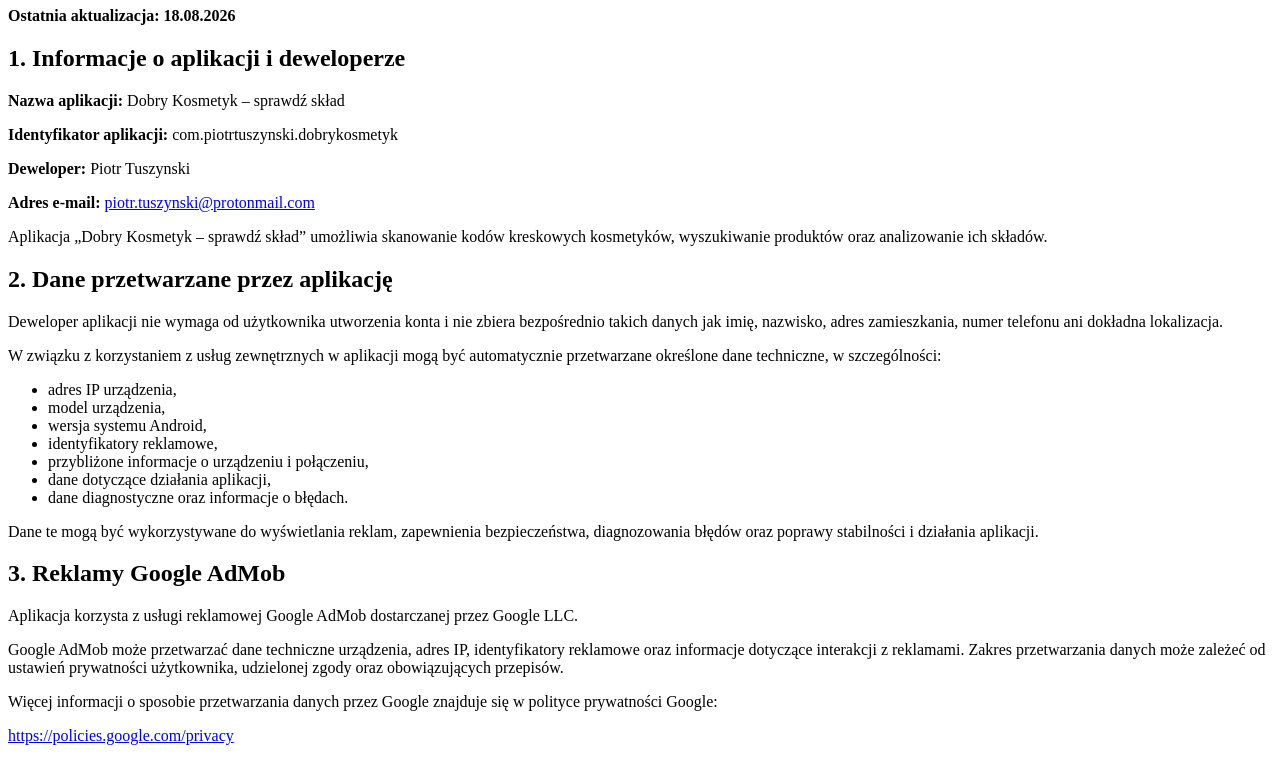
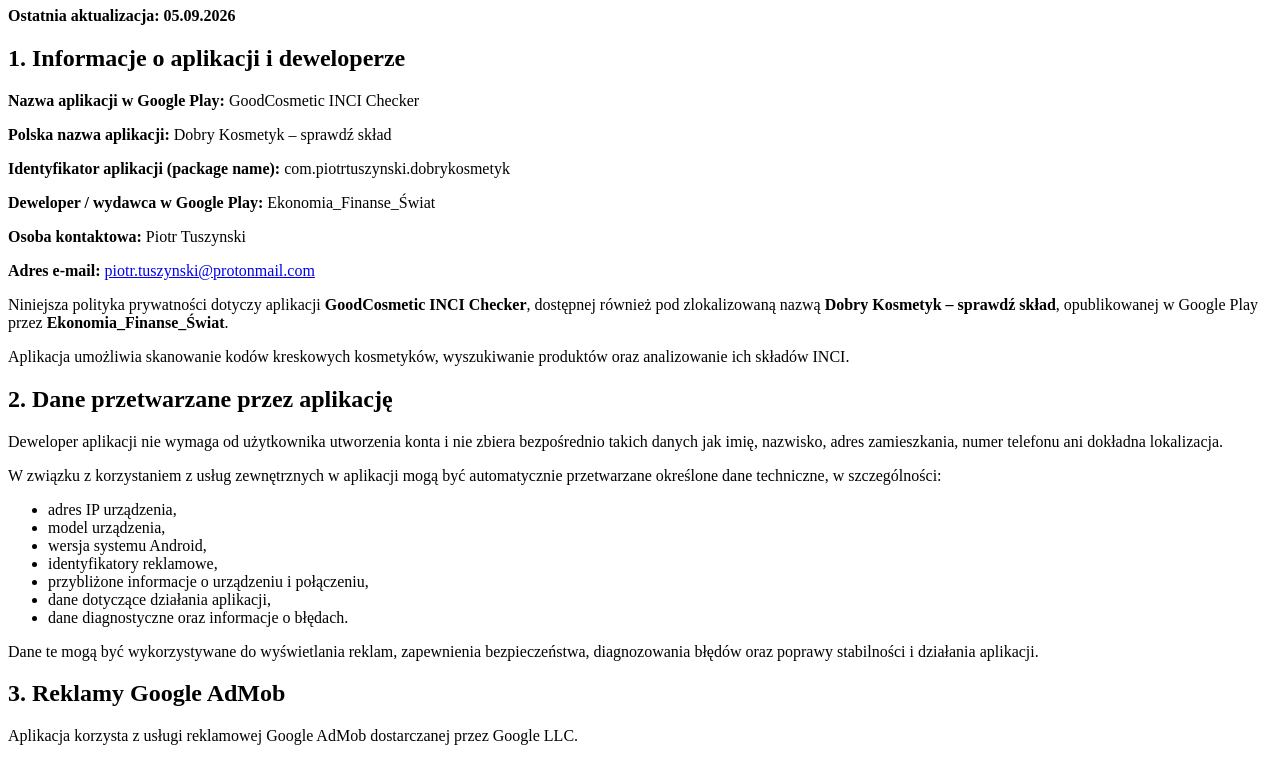
Before and after one commit to Piotr8787/piotr8787.github.io, a plain HTML site: page index.html in a window 1280 px wide. Shown: the part 73-831 px from the top of the page. Drawn offline with Linux system fonts and the light colour scheme.

Commit message:
Update index.html
Updated privacy policy to match Google Play app name and developer details.

```diff
--- a/index.html
+++ b/index.html
@@ -3,28 +3,38 @@
 <head>
     <meta charset="UTF-8">
     <meta name="viewport" content="width=device-width, initial-scale=1.0">
-    <title>Polityka prywatności – Dobry Kosmetyk – sprawdź skład</title>
+    <title>Polityka prywatności – GoodCosmetic INCI Checker / Dobry Kosmetyk</title>
 </head>
 
 <body>
-    <h1>Polityka prywatności – Dobry Kosmetyk – sprawdź skład</h1>
+    <h1>Polityka prywatności – GoodCosmetic INCI Checker</h1>
 
-    <p><strong>Ostatnia aktualizacja: 18.08.2026</strong></p>
+    <p><strong>Ostatnia aktualizacja: 05.09.2026</strong></p>
 
     <h2>1. Informacje o aplikacji i deweloperze</h2>
 
     <p>
-        <strong>Nazwa aplikacji:</strong>
+        <strong>Nazwa aplikacji w Google Play:</strong>
+        GoodCosmetic INCI Checker
+    </p>
+
+    <p>
+        <strong>Polska nazwa aplikacji:</strong>
         Dobry Kosmetyk – sprawdź skład
     </p>
 
     <p>
-        <strong>Identyfikator aplikacji:</strong>
+        <strong>Identyfikator aplikacji (package name):</strong>
         com.piotrtuszynski.dobrykosmetyk
     </p>
 
     <p>
-        <strong>Deweloper:</strong>
+        <strong>Deweloper / wydawca w Google Play:</strong>
+        Ekonomia_Finanse_Świat
+    </p>
+
+    <p>
+        <strong>Osoba kontaktowa:</strong>
         Piotr Tuszynski
     </p>
 
@@ -36,9 +46,17 @@
     </p>
 
     <p>
-        Aplikacja „Dobry Kosmetyk – sprawdź skład” umożliwia skanowanie
-        kodów kreskowych kosmetyków, wyszukiwanie produktów oraz analizowanie
-        ich składów.
+        Niniejsza polityka prywatności dotyczy aplikacji
+        <strong>GoodCosmetic INCI Checker</strong>,
+        dostępnej również pod zlokalizowaną nazwą
+        <strong>Dobry Kosmetyk – sprawdź skład</strong>,
+        opublikowanej w Google Play przez
+        <strong>Ekonomia_Finanse_Świat</strong>.
+    </p>
+
+    <p>
+        Aplikacja umożliwia skanowanie kodów kreskowych kosmetyków,
+        wyszukiwanie produktów oraz analizowanie ich składów INCI.
     </p>
 
     <h2>2. Dane przetwarzane przez aplikację</h2>
@@ -208,16 +226,22 @@
     <h2>12. Kontakt z deweloperem</h2>
 
     <p>
-        W sprawach dotyczących aplikacji lub niniejszej polityki prywatności
-        można skontaktować się z deweloperem:
+        W sprawach dotyczących aplikacji GoodCosmetic INCI Checker
+        lub niniejszej polityki prywatności można skontaktować się z:
     </p>
 
     <p>
-        <strong>Deweloper:</strong> Piotr Tuszynski<br>
+        <strong>Deweloper / wydawca:</strong>
+        Ekonomia_Finanse_Świat<br>
+
+        <strong>Osoba kontaktowa:</strong>
+        Piotr Tuszynski<br>
+
         <strong>Adres e-mail:</strong>
         <a href="mailto:piotr.tuszynski@protonmail.com">
             piotr.tuszynski@protonmail.com
         </a>
     </p>
+
 </body>
 </html>
```
